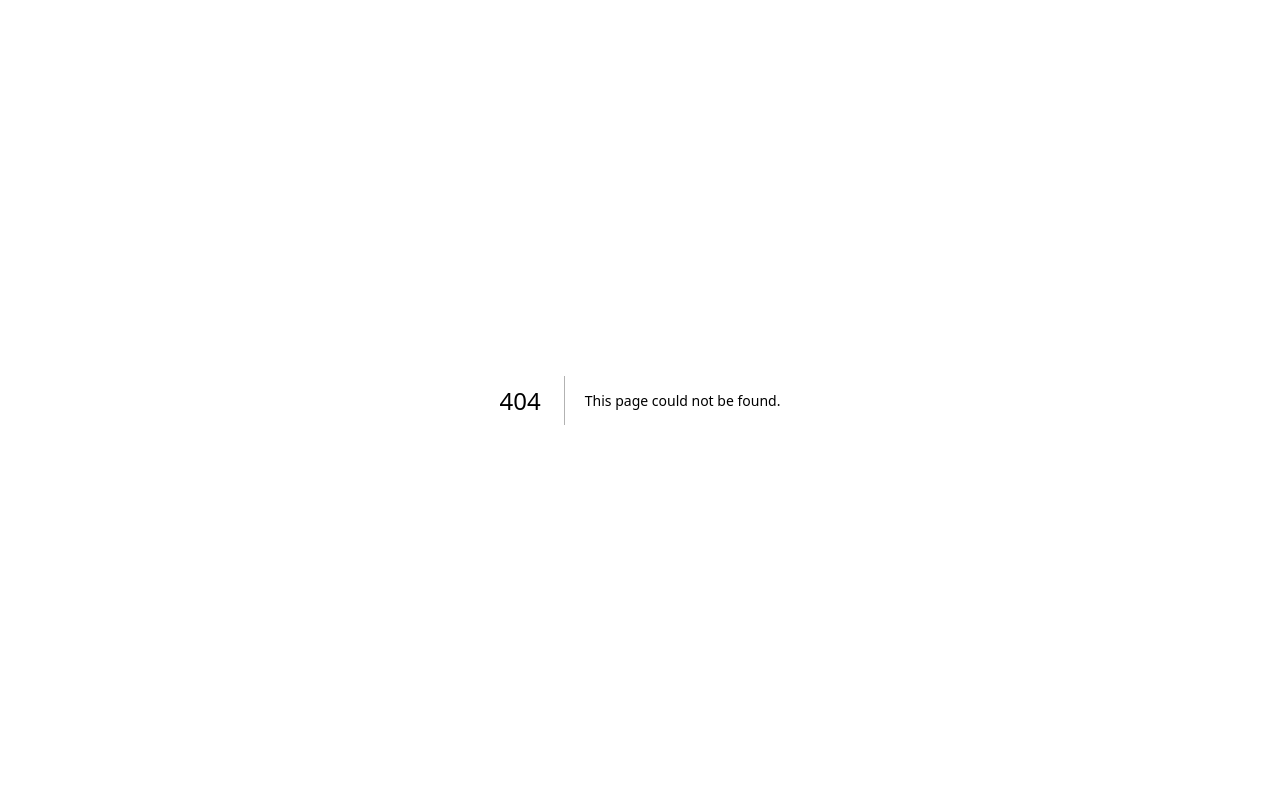
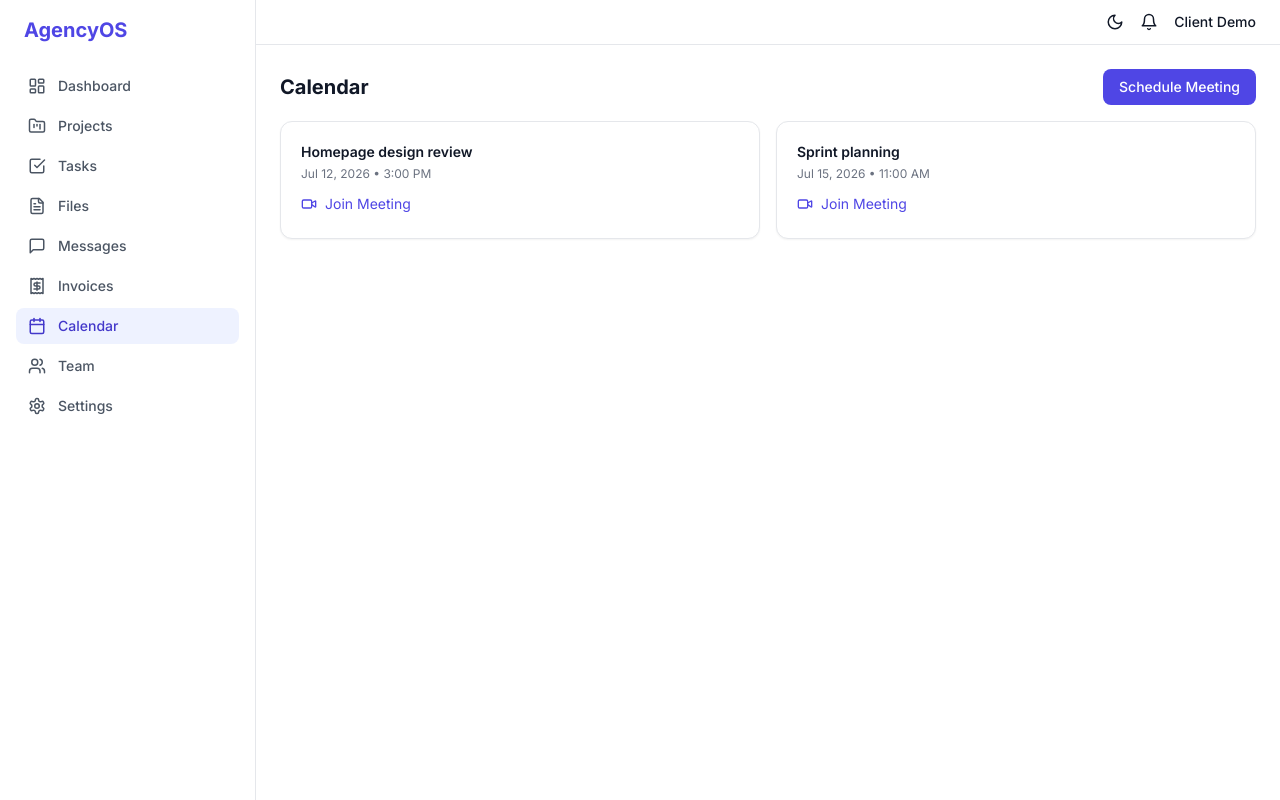
Before and after one commit to itxskbaloch4-jpg/AgencyOS, a Next.js app: page /dashboard/client/calendar in a window 1280 px wide. Before the commit this address had no page. Built offline with nearby package versions, Linux system fonts and the light colour scheme.

Commit message:
Create page.tsx

```diff
--- /dev/null
+++ b/src/app/dashboard/client/calendar/page.tsx
@@ -0,0 +1,52 @@
+"use client";
+
+import { useState } from "react";
+import { Sidebar } from "@/components/layout/Sidebar";
+import { Navbar } from "@/components/layout/Navbar";
+import { Card } from "@/components/ui/Card";
+import { Button } from "@/components/ui/Button";
+import { Video } from "lucide-react";
+
+interface Meeting {
+  id: string;
+  title: string;
+  date: string;
+  time: string;
+  link: string;
+}
+
+const mockMeetings: Meeting[] = [
+  { id: "1", title: "Homepage design review", date: "Jul 12, 2026", time: "3:00 PM", link: "https://meet.google.com/abc-defg-hij" },
+  { id: "2", title: "Sprint planning", date: "Jul 15, 2026", time: "11:00 AM", link: "https://zoom.us/j/123456789" },
+];
+
+export default function CalendarPage() {
+  const [meetings] = useState(mockMeetings);
+
+  return (
+    <div className="flex">
+      <Sidebar />
+      <div className="flex-1">
+        <Navbar userName="Client Demo" />
+        <main className="p-4 md:p-6 space-y-4">
+          <div className="flex items-center justify-between">
+            <h1 className="text-xl font-bold">Calendar</h1>
+            <Button>Schedule Meeting</Button>
+          </div>
+          <div className="grid grid-cols-1 md:grid-cols-2 gap-4">
+            {meetings.map((m) => (
+              <Card key={m.id}>
+                <h3 className="font-semibold text-sm mb-1">{m.title}</h3>
+                <p className="text-xs text-gray-500 mb-3">{m.date} • {m.time}</p>
+                <a href={m.link} target="_blank" rel="noopener noreferrer"
+                  className="inline-flex items-center gap-2 text-sm text-brand-600 hover:underline">
+                  <Video size={16} /> Join Meeting
+                </a>
+              </Card>
+            ))}
+          </div>
+        </main>
+      </div>
+    </div>
+  );
+}
```
